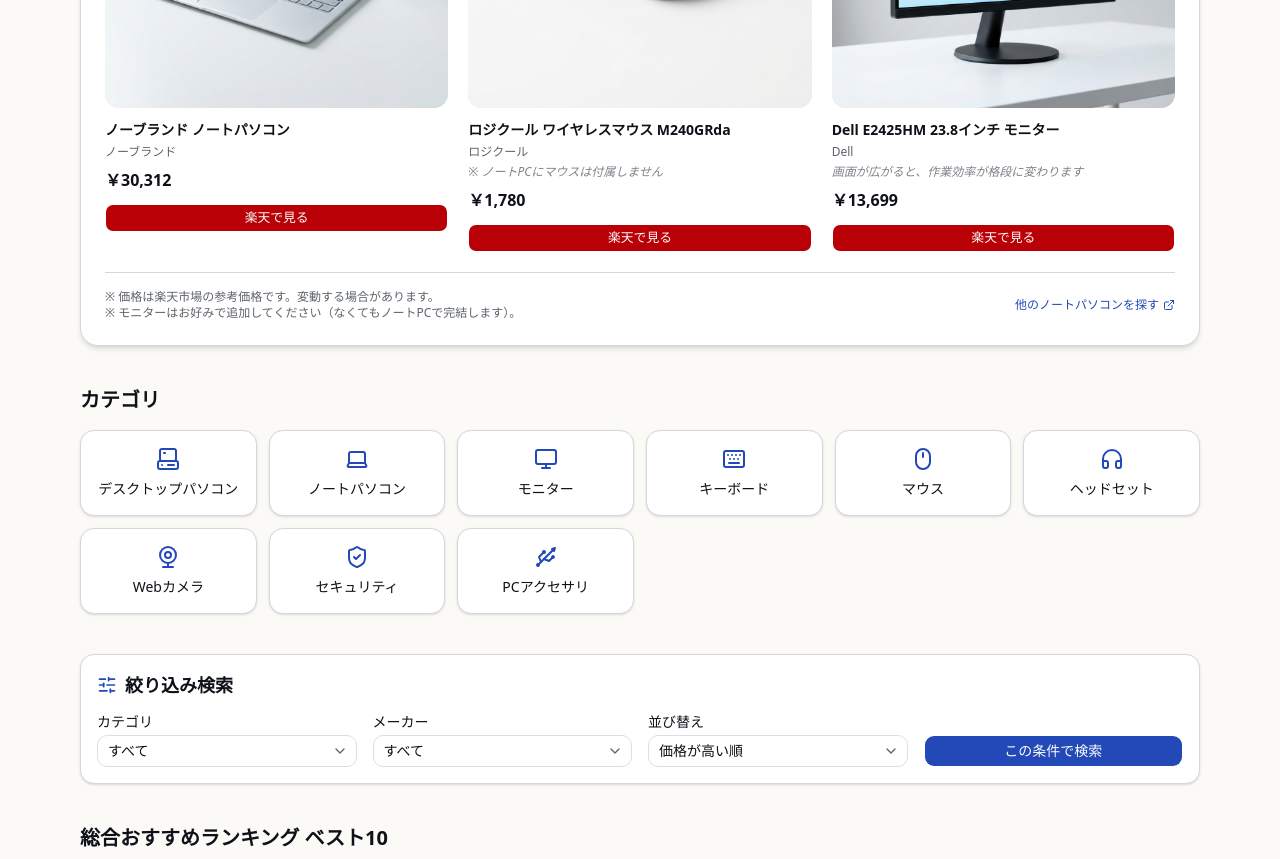
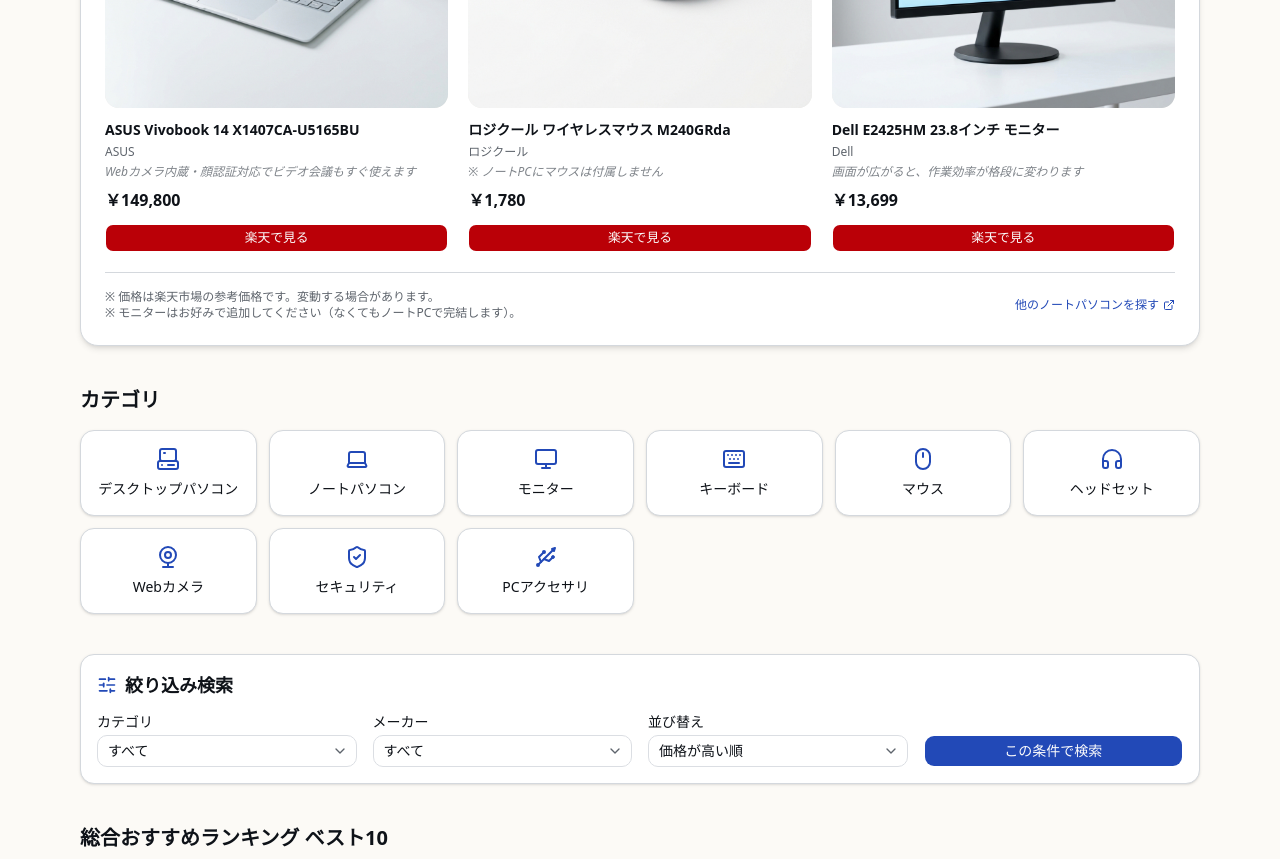
Before and after one commit to Kei3380/deskgear, a Next.js app: page / in a window 1280 px wide. Shown: the part 960-1819 px from the top of the page. Built offline with nearby package versions, Linux system fonts and the light colour scheme; no server answers.

Commit message:
fix: おすすめセットのノートPCをASUS Vivobook 14（Webカメラ内蔵）に差し替え

```diff
--- a/src/components/home/beginner-set.tsx
+++ b/src/components/home/beginner-set.tsx
@@ -21,9 +21,10 @@
   imageAlt: string;
 }[] = [
   {
-    slug: "budget-laptop-n95",
+    slug: "asus-vivobook-14-x1407ca",
     role: "ノートパソコン",
     roleEn: "Laptop",
+    note: "Webカメラ内蔵・顔認証対応でビデオ会議もすぐ使えます",
     imageSrc: "/images/beginner-set/laptop.jpg",
     imageAlt: "ノートパソコンのイメージ",
   },
```
